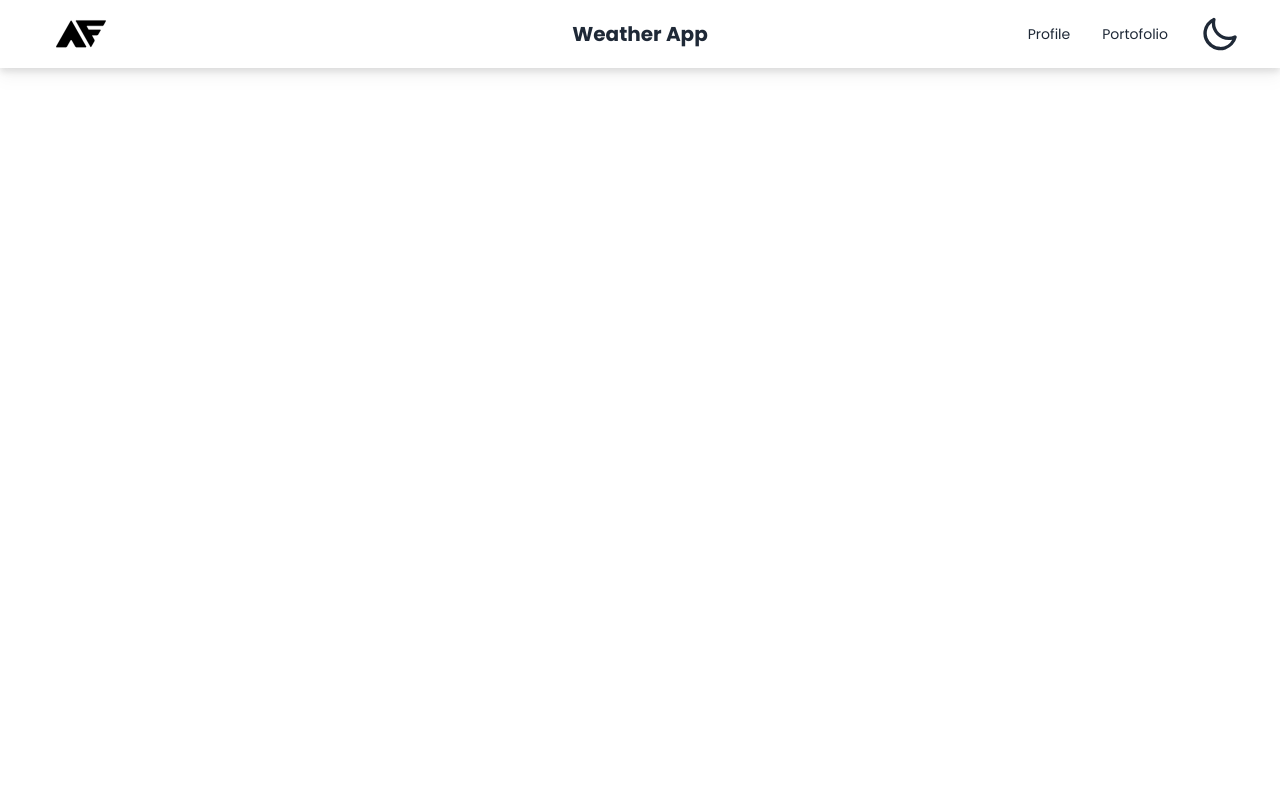
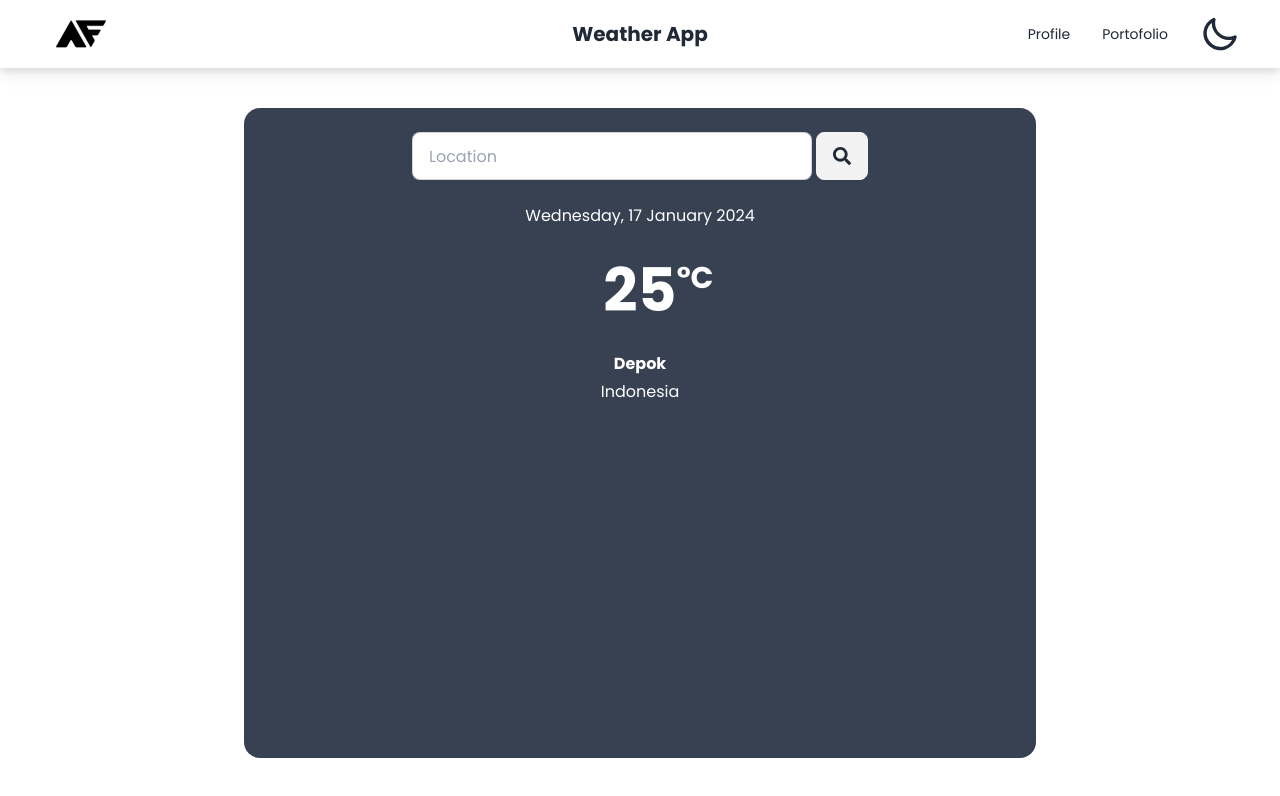
Before and after one commit to Autofat/weather-app, a Next.js app: page / in a window 1280 px wide. Shown: the top 796 px of the page. Built offline with nearby package versions, Linux system fonts and the light colour scheme.

Commit message:
Fix: light-Dark mode, Update: content(30%)

```diff
--- a/package.json
+++ b/package.json
@@ -11,7 +11,8 @@
   "dependencies": {
     "next": "14.0.4",
     "react": "^18",
-    "react-dom": "^18"
+    "react-dom": "^18",
+    "react-icons": "^5.0.1"
   },
   "devDependencies": {
     "@types/node": "^20",
--- /dev/null
+++ b/src/components/elements/ButtonSearch/index.tsx
@@ -0,0 +1,11 @@
+import { FaSearch } from "react-icons/fa";
+const ButtonSearch =() => {
+
+    return(
+        <button className="btn text-lg">
+            <FaSearch />
+        </button>
+    )
+}
+
+export default ButtonSearch;
--- /dev/null
+++ b/src/components/elements/SearchFill/index.tsx
@@ -0,0 +1,7 @@
+const searchFill = () =>{
+    return(
+        <input type="text" placeholder="Location" className="input input-bordered w-xs md:w-[400px] "/>
+
+    )
+}
+export default searchFill;
--- /dev/null
+++ b/src/components/layouts/Content/index.tsx
@@ -0,0 +1,55 @@
+import { useEffect, useState } from "react";
+import SearchFill from "@/components/elements/SearchFill";
+import ButtonSearch from "@/components/elements/ButtonSearch";
+
+
+const Content = () => {
+  const isClient = typeof window !== 'undefined';
+  const initialTheme = isClient ? localStorage.getItem('theme') || 'light' : 'dark';
+  const [theme, setTheme] = useState(initialTheme);
+
+  useEffect(() => {
+    if (isClient) {
+      localStorage.setItem('theme', theme);
+      document.querySelector('html')?.setAttribute('data-theme', theme);
+    }
+  }, [theme, isClient]);
+
+  return (
+    <main>
+        <div className="flex justify-center mt-10 lg:hidden ease-in-out duration-300">
+            <h1 className="font-bold text-xl">Weather App</h1>
+        </div>
+        <div className={"flex justify-center mt-10 md:mx-10 md:mt-10"}>
+            <div className={`rounded-2xl bg-slate-600 h-[450px]  w-[350px] lg:w-[792px] lg:h-[650px] md:w-[650px] md:h-[538px]  ease-in-out duration-300`}>
+                <div className="flex justify-center my-6 gap-1">
+                    <SearchFill/>
+                    <ButtonSearch/>
+                </div>
+                <div className="flex flex-col items-center h-full">
+                    <h1 className="text-base-100">
+                        Wednesday, 17 January 2024
+                    </h1>
+                    <h1 className="text-base-100 font-bold text-6xl my-8 ">
+                        25
+                        <a className="absolute text-3xl">
+                            °C
+                        </a>
+                    </h1>
+                    <div className="flex flex-col items-center h-full gap-1">
+                        <h1 className="text-base-100 font-semibold">
+                            Depok
+                        </h1>
+                        <h1 className="text-base-100 font-md">
+                            Indonesia
+                        </h1>
+                    </div>
+                </div>
+            </div>
+
+        </div>
+    </main>
+  );
+};
+
+export default Content;
--- a/src/components/layouts/Navbar/index.tsx
+++ b/src/components/layouts/Navbar/index.tsx
@@ -11,7 +11,8 @@ const Navbar = () => {
   const [menuOpen, setMenuOpen] = useState(false);
   const menuToggle = () => {
       setMenuOpen(!menuOpen)
-  }  ;
+  };
+
   const handleToggle = (e: { target: { checked: any; }; }) => {
       if(e.target.checked) {
           setTheme('dark');
--- a/src/pages/index.tsx
+++ b/src/pages/index.tsx
@@ -1,12 +1,13 @@
 import Image from 'next/image'
 import { Inter } from 'next/font/google'
-import Navbar from '@/components/layouts/Navbar'
+import Content from '@/components/layouts/Content'
 
 const inter = Inter({ subsets: ['latin'] })
 
 export default function Home() {
   return (
    <div>
+      <Content/>
 
    </div>
   )
--- a/src/styles/globals.css
+++ b/src/styles/globals.css
@@ -8,3 +8,11 @@
     font-family: "Poppins";
     scroll-padding: 70px;
 }
+
+.bg-slate-600 {
+    background-color: #374151;
+  }
+
+  [data-theme="dark"] .bg-slate-600 {
+    background-color: #ffffff;
+  }
--- a/tailwind.config.ts
+++ b/tailwind.config.ts
@@ -1,6 +1,7 @@
 import type { Config } from 'tailwindcss'
 
 const config: Config = {
+  dark: 'class',
   content: [
     './src/pages/**/*.{js,ts,jsx,tsx,mdx}',
     './src/components/**/*.{js,ts,jsx,tsx,mdx}',
```
Also changed, not shown: 1 other file (tests, documents, lock files or other folders).
